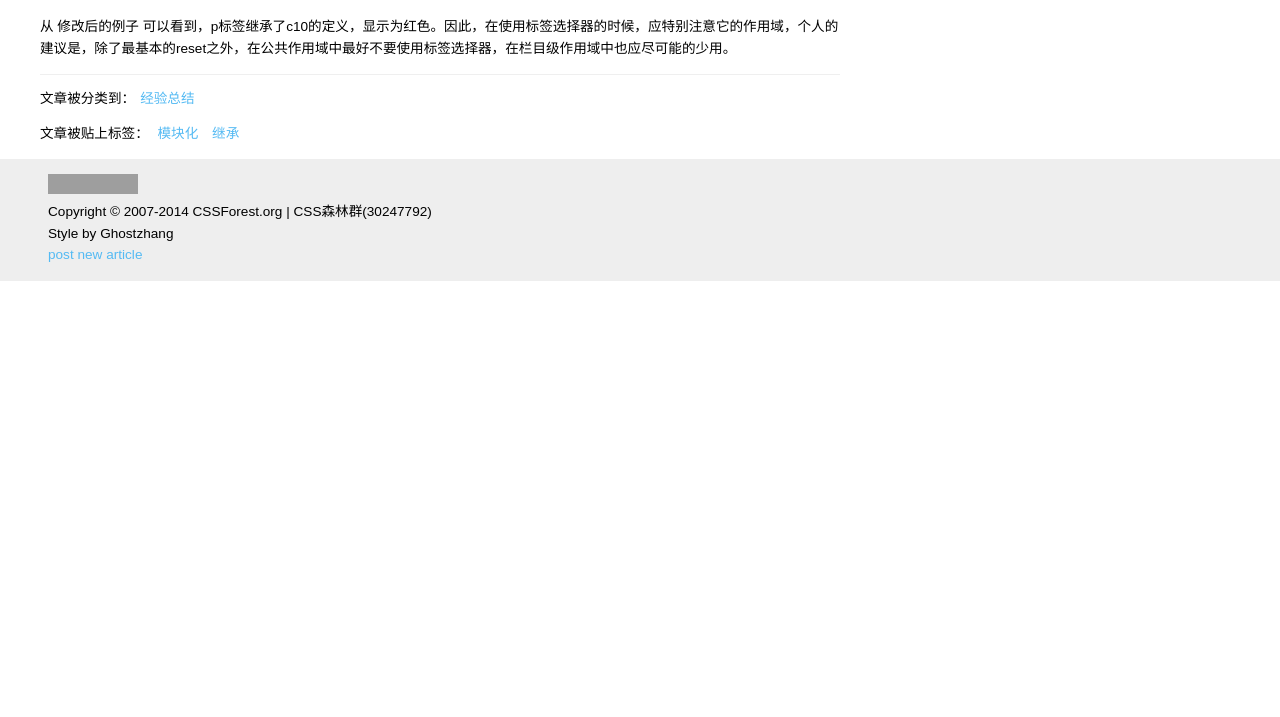
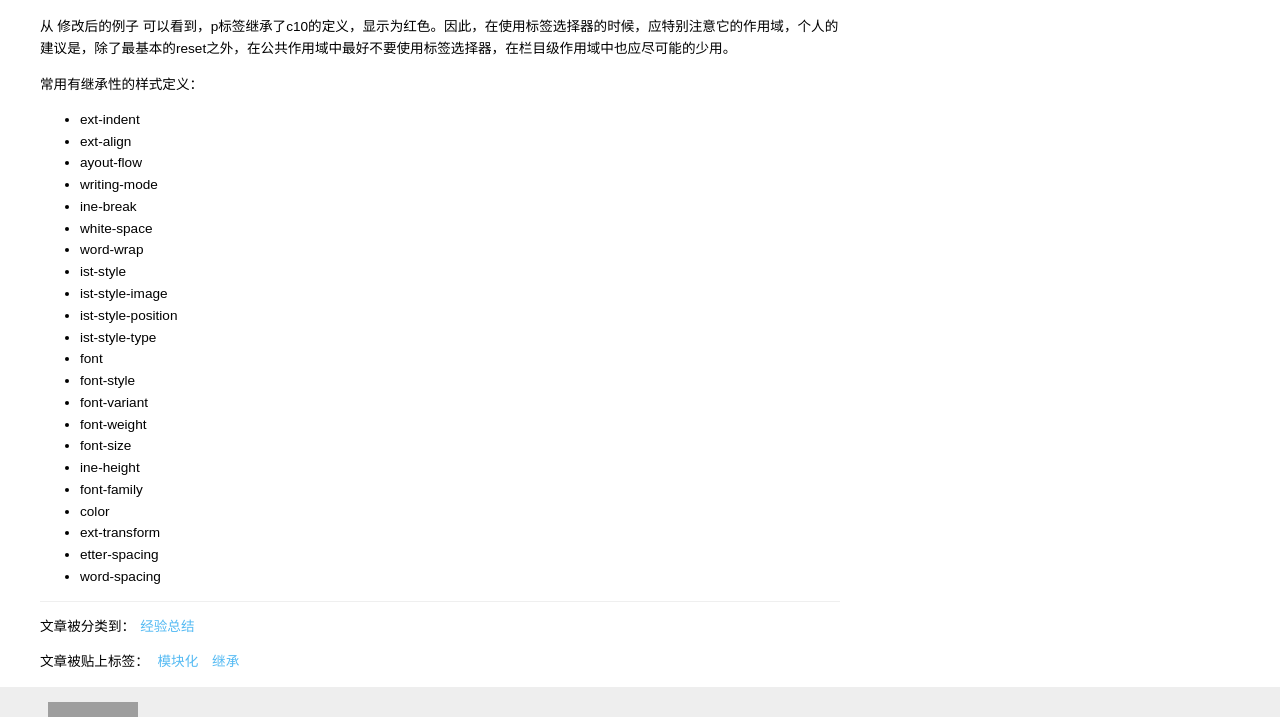
Before and after one commit to ghostzhang/ghostzhang.github.io, a Jekyll site: the page built from _posts/2010-04-16-继承──页面重构中的模块化设计（三）.md, in a window 1280 px wide and 900 px high, scrolled down 1587 px, cut to the strip 183-900 px from the top of the window. Built offline with Jekyll 4.4.1, drawn with Linux system fonts in a browser that asks for light colours; comment, search, counter and statistics services are not loaded; before the commit the page ends 2051 px from its top, so only the background shows below that; grey boxes are pictures that could not be loaded.

Commit message:
更新文章

```diff
--- a/_posts/2010-04-16-继承──页面重构中的模块化设计（三）.md
+++ b/_posts/2010-04-16-继承──页面重构中的模块化设计（三）.md
@@ -85,5 +85,30 @@ div{color:blue;}
 
 从 修改后的例子 可以看到，p标签继承了c10的定义，显示为红色。因此，在使用标签选择器的时候，应特别注意它的作用域，个人的建议是，除了最基本的reset之外，在公共作用域中最好不要使用标签选择器，在栏目级作用域中也应尽可能的少用。
 
+常用有继承性的样式定义：
+
+- ext-indent
+- ext-align
+- ayout-flow
+- writing-mode
+- ine-break
+- white-space
+- word-wrap
+- ist-style
+- ist-style-image
+- ist-style-position
+- ist-style-type
+- font
+- font-style
+- font-variant
+- font-weight
+- font-size
+- ine-height
+- font-family
+- color
+- ext-transform
+- etter-spacing
+- word-spacing
+
 {% include links.md %}
 {% include article_footer.html %}
```
